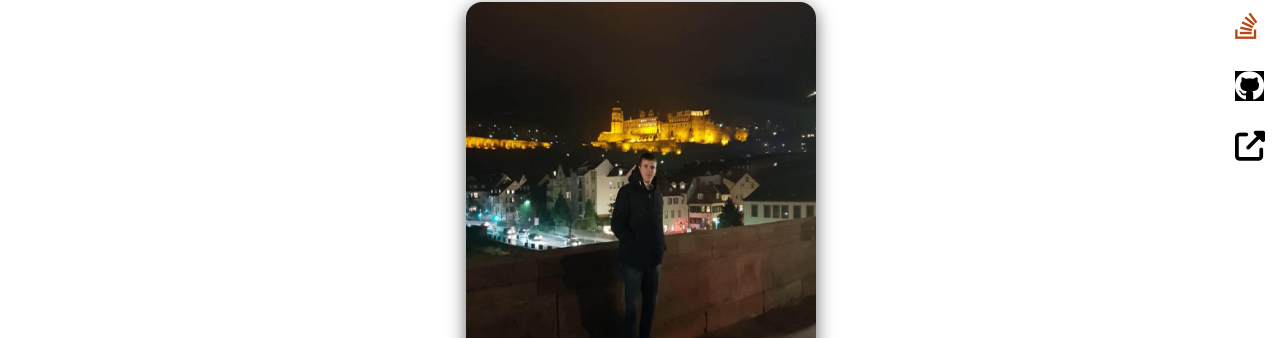
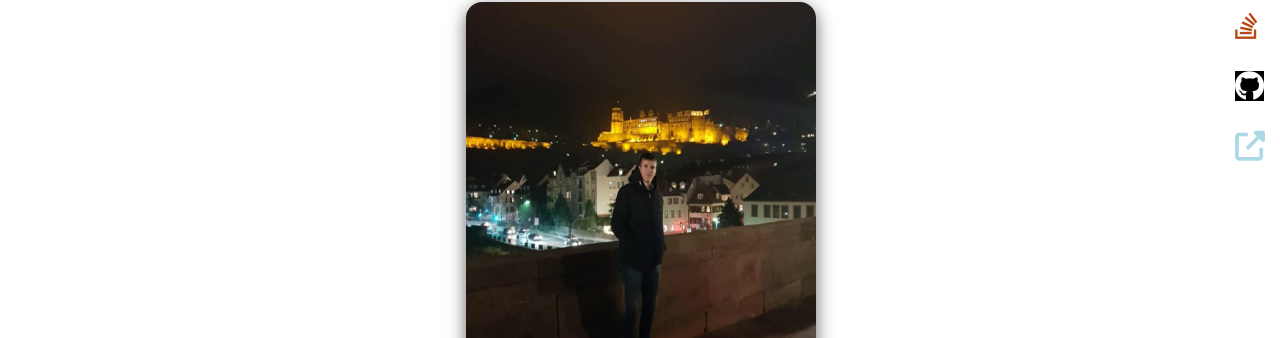
Before and after one commit to vasnastos/vasnastos.github.io, a Jekyll site: the page index.html, which Jekyll copies as it is, in a window 1280 px wide. Shown: the part 224-562 px from the top of the page. Built offline with Jekyll 4.4.1, drawn with Linux system fonts in a browser that asks for light colours; nearby versions of some CDN libraries; comment, search, counter and statistics services are not loaded.

Commit message:
Update index.html

```diff
--- a/index.html
+++ b/index.html
@@ -596,7 +596,7 @@
     <a href="https://www.linkedin.com/in/vasileios-nastos-028985209/" id="BS"><i class="fa fa-linkedin" style="float:left;"></i></a>
     <a href="https://stackoverflow.com/users/14000443/nastos-vasileios" id="RL"><i class="fa fa-stack-overflow" style="float:left;"></i></a>
     <a href="https://github.com/vasnastos" id="DS"><i class="fa fa-github" style="float:left;"></i></a>
-    <a href="https://www.kaggle.com/vnastos" id="kag"><abbr title="Kaggle"><i class="fa fa-external-link" style="float:left; color:black"></i></abbr></a>
+    <a href="https://www.kaggle.com/vnastos" id="kag"><abbr title="Kaggle"><i class="fa fa-external-link" style="float:left; color:lightblue;"></i></abbr></a>
   </div>
   </div>
 
```
